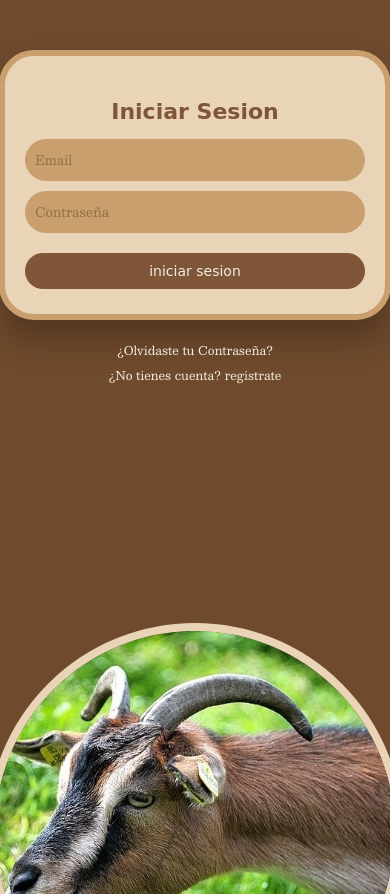
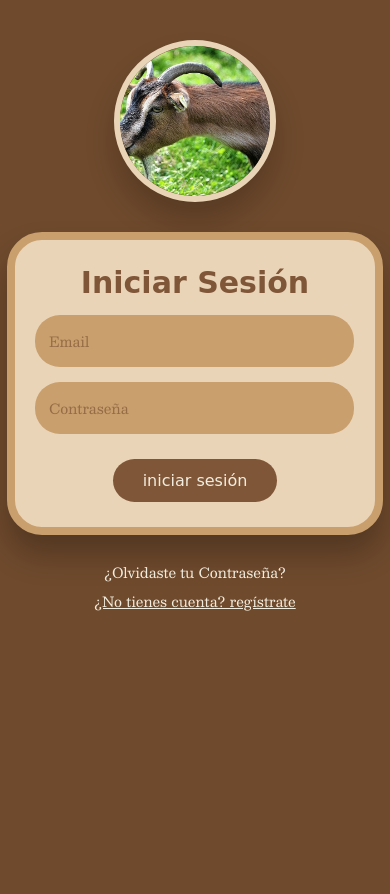
Before and after one commit to crZ-eng/TecnoCaprinos, a Django app: page /login/ in a window 390 px wide. After the commit the page ends 611 px from the top, so only its background shows below. Run offline with Django 5.2, Linux system fonts and the light colour scheme; some web fonts are replaced.

Commit message:
configuracion para traer lo de alejandrito

```diff
--- a/TecnoCaprinos/templates/login.html
+++ b/TecnoCaprinos/templates/login.html
@@ -7,48 +7,43 @@
     <title>Ganado Digital - Iniciar Sesión</title>
 
     <link rel="icon" href="{% static 'logo.jpeg' %}">
-    <link rel="stylesheet" href="{% static 'css/login.css' %}">
-
-    <!-- FUENTES -->
     <link href="https://fonts.googleapis.com/css2?family=Bagel+Fat+One&family=Besley&display=swap" rel="stylesheet">
 
     <style>
         /* ===== BODY ===== */
         body {
-    position: fixed;
             margin: 0;
             padding: 0;
             font-family: 'Segoe UI', sans-serif;
             background: #6f4a2d;
-
             display: flex;
             justify-content: center;
             align-items: center;
-    height: 100vh;
+            min-height: 100vh;
+            width: 100vw;
+            overflow-x: hidden;
         }
 
-
-/* ===== CONTENEDOR GENERAL ===== */
+        /* ===== CONTENEDOR GENERAL (AJUSTADO PARA CLONAR IMAGE_21D60B.JPG) ===== */
+        /* Cambiado a width: auto para que el formulario y la cabra se queden juntos en el centro */
         .container {
             display: flex;
+            flex-direction: row;
             align-items: center;
-    justify-content: space-between;
-
-    width: 100%;          /* ← antes 1000px */
-    max-width: 1200px;   /* opcional para no deformar */
-    height: 500px;
-
-    padding-left: 80px;
-    padding-right: 0;    /* ← importante */
+            justify-content: center;
+            gap: 80px; /* Separación exacta entre los dos bloques */
+            width: auto;
+            padding: 40px;
+            box-sizing: border-box;
         }
 
-/* ===== LADO IZQUIERDO ===== */
+        /* ===== BLOQUE DE LOGIN ===== */
         .login-box {
             display: flex;
             flex-direction: column;
             align-items: center;
+            flex-shrink: 0;
         }
-
 
         /* ===== FORMULARIO ===== */
         form {
@@ -56,25 +51,20 @@ form {
             padding: 40px 30px;
             border-radius: 35px;
             width: 320px;
-
-    border: 8px solid #C9A06D; /* ← ESTE ES EL BORDE REAL */
-
+            border: 8px solid #C9A06D;
             box-shadow: 0 20px 30px rgba(0,0,0,0.25);
-
             display: flex;
             flex-direction: column;
             gap: 15px;
-    margin-left: 150px;
         }
 
-/* ===== TITULO ===== */
         form h2 {
             text-align: center;
             color: #7F5637;
             font-family: 'Bagel Fat One', cursive;
             font-size: 30px;
+            margin: 0;
         }
-
 
         /* ===== INPUTS ===== */
         input {
@@ -82,12 +72,10 @@ input {
             padding: 14px;
             border-radius: 25px;
             border: none;
-
             background: #C9A06D;
             color: #7F5637;
             font-family: 'Besley', serif;
             font-size: 14px;
-
             outline: none;
         }
 
@@ -95,11 +83,6 @@ input::placeholder {
             color: #7F5637;
             opacity: 0.7;
         }
-
-input:focus {
-    box-shadow: 0 0 0 3px rgba(127, 86, 55, 0.3);
-}
-
 
         /* ===== BOTÓN ===== */
         .btn {
@@ -111,28 +94,18 @@ input:focus {
         .btn button {
             background: #7F5637;
             color: #F2EDDF;
-
             border: none;
             padding: 12px 30px;
             border-radius: 25px;
-
             cursor: pointer;
             font-family: 'Bagel Fat One', cursive;
             font-size: 16px;
-
             transition: 0.3s;
         }
 
-.btn button:hover {
-    transform: translateY(-2px);
-    box-shadow: 0 6px 12px rgba(0,0,0,0.2);
-}
-
-
-/* ===== LINKS DEBAJO DEL FORM ===== */
+        /* ===== LINKS ===== */
         .links {
             margin-top: 20px;
-    margin-left: 150px;
             text-align: center;
         }
 
@@ -142,141 +115,66 @@ input:focus {
             font-family: 'Besley', serif;
             text-decoration: none;
             margin: 5px 0;
+            font-size: 14px;
         }
 
-.link:hover {
-    text-decoration: underline;
-}
-
-
-/* ===== MENSAJES ===== */
-.mensaje {
-    text-align: center;
-    margin-top: 10px;
-    font-family: 'Besley', serif;
-    font-size: 13px;
-    color: red;
-}
-
-/* ===== IMAGEN FIJA A LA DERECHA ===== */
+        /* ===== IMAGEN (PC - FLUJO NATURAL CENTRAL) ===== */
         .imagen {
-    position: fixed;   /* ← CLAVE */
-    right: -150px;     /* ← ajusta qué tanto se mete */
-    top: 50%;
-    transform: translateY(-50%);
-
-    z-index: 0; /* detrás del form */
+            display: flex;
+            justify-content: center;
+            align-items: center;
+            flex-shrink: 0;
         }
 
         .imagen img {
-    width: 960px;
-    height: 900px;
-
+            width: 450px; /* Tamaño ideal y controlado para que se vea igual a la foto */
+            height: 450px;
             object-fit: cover;
-
-    object-position: 3px center; /* ← mueve la imagen */
-
-    border-radius: 50% 0% 0% 50%;
+            border-radius: 50%;
             border: 10px solid #EAD4B8;
+            box-shadow: 0 20px 30px rgba(0,0,0,0.2);
         }
 
-/* ===== TRANSICIÓN SUAVE ===== */
-.container,
-.imagen,
-form {
-    transition: all 0.4s ease;
+        /* ==========================================================
+        ===== RESPONSIVE GENERAL (REMANENTE SIN TOCAR EL ESCRITORIO) =====
+        ========================================================== */
+        @media (max-width: 1024px) {
+            body {
+                align-items: flex-start;
+                overflow-y: auto;
             }
 
+            .container {
+                flex-direction: column-reverse;
+                gap: 30px;
+                padding: 30px 0;
+                width: 100%;
+            }
 
-/* ===== TABLET (opcional, transición suave antes de móvil) ===== */
-@media (max-width: 768px) {
+            .imagen {
+                max-width: 100%;
+                margin-top: 10px;
+            }
 
             .imagen img {
-        width: 500px;
-        height: 500px;
-
-        right: -200px;
+                width: 180px;
+                height: 180px;
+                border: 6px solid #EAD4B8;
             }
         }
 
-/* ===== MÓVIL (CENTRO PERFECTO) ===== */
-/* ===== MÓVIL (SOLO CAMBIOS EN RESPONSIVE) ===== */
         @media (max-width: 480px) {
-
-    body {
-        position: relative; /* Cambiado de fixed para permitir scroll si el teclado abre */
-        height: 100vh;
-        display: flex;
-        justify-content: center;
-        align-items: flex-start; /* Formulario un poco más arriba */
-        padding-top: 50px;
-        overflow: hidden;
+            .login-box {
+                width: 290px;
             }
-
-    .container {
-        width: 100%;
-        display: flex;
-        justify-content: center;
-        align-items: flex-start;
-        padding: 0;
+            form {
+                padding: 25px 20px;
             }
-
-    form {
-        width: 100%;
-        padding: 25px 20px; /* Padding reducido */
-        margin-left: 0; /* IMPORTANTE: Elimina el margin-left de escritorio */
-        border: 6px solid #C9A06D;
-        gap: 10px;
-    }
-
-    form h2 {
-        font-size: 22px; /* Título más pequeño */
-        margin-bottom: 5px;
-    }
-
-    input {
-        width: 100%;
-        padding: 10px;
-        font-size: 13px;
-        box-sizing: border-box;
-    }
-
-    .btn button {
-        width: 100%;
-        padding: 10px;
-        font-size: 14px;
-    }
-
-    .links {
-        margin-left: 0; /* Elimina el margin-left de escritorio */
-        margin-top: 15px;
-
-    }
-
-    .link {
-        font-size: 12px;
-    }
-
-    /* --- CABRA EN LA PARTE INFERIOR (SEMICÍRCULO) --- */
-    .imagen {
-        display: flex !important; /* Asegura que se vea */
-        position: fixed;
-        bottom: -195px; /* Se oculta la mitad para crear el semicírculo */
-        right: auto;
-        left: 50%;
-        top: auto;
-        transform: translateX(-50%); /* Centra la imagen horizontalmente */
-        z-index: 1;
-    }
-
             .imagen img {
-    width: 400px;
-    height: 400px;
-    border-radius: 50%;
-    border: 8px solid #EAD4B8;
+                width: 150px;
+                height: 150px;
             }
         }
-
     </style>
 </head>
 
@@ -284,39 +182,33 @@ form {
 
     <div class="container">
 
-        <!-- LADO IZQUIERDO -->
+        <!-- BLOQUE DE LOGIN -->
         <div class="login-box">
-
             <form method="POST">
                 {% csrf_token %}
-
-                <h2>Iniciar Sesion</h2>
+                <h2>Iniciar Sesión</h2>
 
                 <input type="email" name="email" placeholder="Email" required>
                 <input type="password" name="password" placeholder="Contraseña" required>
 
                 <div class="btn">
-                    <button type="submit">iniciar sesion</button>
+                    <button type="submit">iniciar sesión</button>
                 </div>
 
                 {% if messages %}
                     {% for message in messages %}
-                        <div class="mensaje {{ message.tags }}">
-                            {{ message }}
-                        </div>
+                        <p style="color: red; text-align: center; font-size: 12px; margin-top: 10px;">{{ message }}</p>
                     {% endfor %}
                 {% endif %}
             </form>
 
-            <!-- LINKS FUERA DEL FORM -->
             <div class="links">
                 <a href="#" class="link">¿Olvidaste tu Contraseña?</a>
-                <a href="{% url 'registro' %}" class="link">¿No tienes cuenta? registrate</a>
+                <a href="{% url 'registro' %}" class="link" style="text-decoration: underline;">¿No tienes cuenta? regístrate</a>
+            </div>
         </div>
 
-        </div>
-
-        <!-- LADO DERECHO (IMAGEN) -->
+        <!-- LADO DERECHO (IMAGEN COPIADA DE IMAGE_21D60B.JPG) -->
         <div class="imagen">
             <img src="{% static 'cabrafeliz.jpg' %}" alt="cabra">
         </div>
```
Also changed, not shown: TecnoCaprinos/templates/info/vacunas.html (+97 -13 lines), TecnoCaprinos/templates/registro.html (+52 -78 lines). Lines whose indentation alone changed are shown as unchanged.
